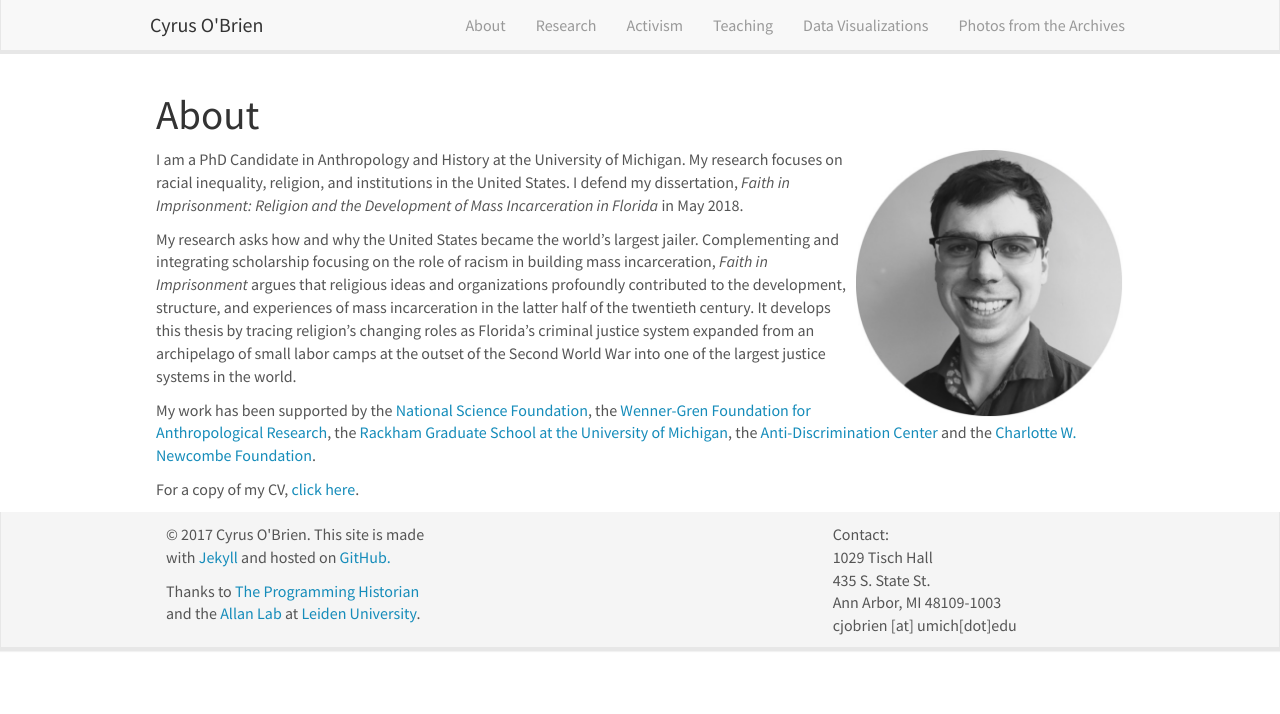
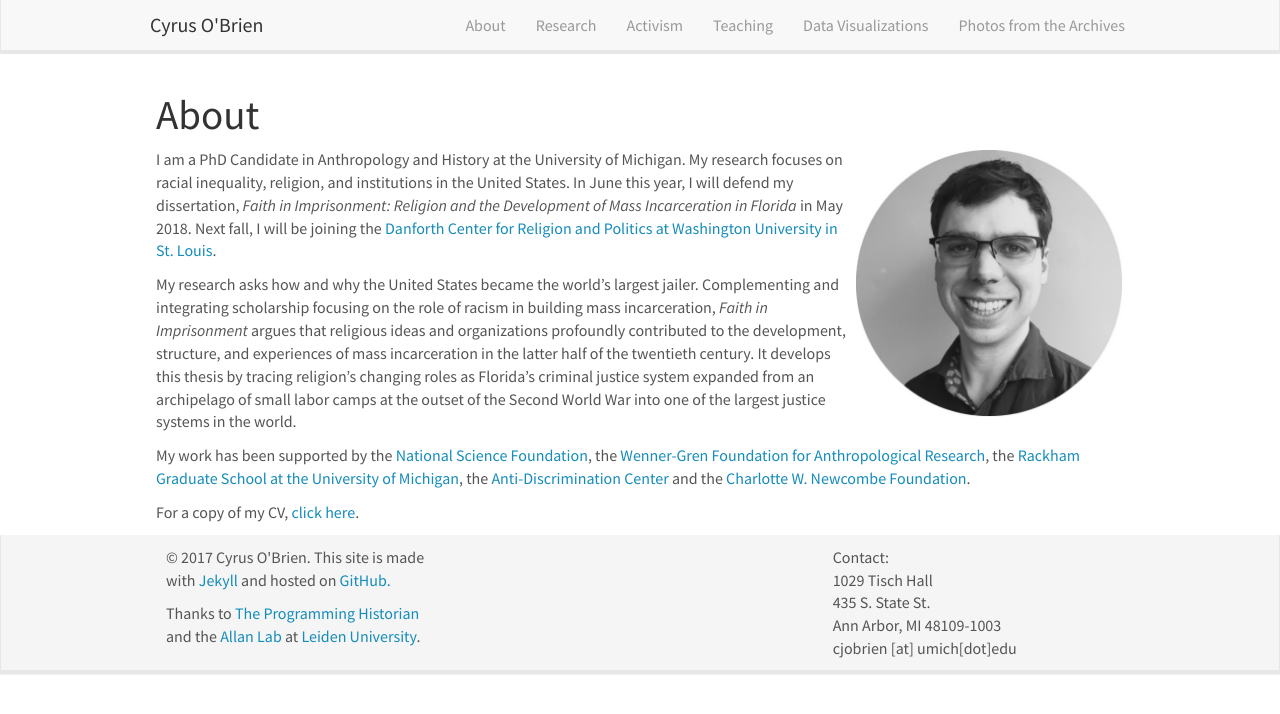
Before and after one commit to cyrusobrien/cyrusobrien, a Jekyll site: the page built from _pages/home.md, in a window 1280 px wide. Shown: the top 714 px of the page. Built offline with Jekyll 4.4.1, drawn with Linux system fonts in a browser that asks for light colours; nearby versions of some CDN libraries.

```diff
--- a/_pages/home.md
+++ b/_pages/home.md
@@ -10,7 +9,7 @@
 # About
 ![]({{ site.url }}{{ site.baseurl }}/images/webportrait.jpg){: style="width: 270px; float: right; border: 10px;"}
 
-I am a PhD Candidate in Anthropology and History at the University of Michigan. My research focuses on racial inequality, religion, and institutions in the United States. I defend my dissertation, _Faith in Imprisonment: Religion and the Development of Mass Incarceration in Florida_ in May 2018.
+I am a PhD Candidate in Anthropology and History at the University of Michigan. My research focuses on racial inequality, religion, and institutions in the United States. In June this year, I will defend my dissertation, _Faith in Imprisonment: Religion and the Development of Mass Incarceration in Florida_ in May 2018. Next fall, I will be joining the [Danforth Center for Religion and Politics at Washington University in St. Louis](http://rap.wustl.edu/john-c-danforth-center-on-religion-and-politics-awards-four-postdoctoral-fellowships-for-2018-2020/).
 
 My research asks how and why the United States became the world’s largest jailer. Complementing and integrating scholarship focusing on the role of racism in building mass incarceration, _Faith in Imprisonment_ argues that religious ideas and organizations profoundly contributed to the development, structure, and experiences of mass incarceration in the latter half of the twentieth century. It develops this thesis by tracing religion’s changing roles as Florida’s criminal justice system expanded from an archipelago of small labor camps at the outset of the Second World War into one of the largest justice systems in the world.
 
```
Also changed, not shown: other parts of _pages/home.md (+0 -1 lines).
